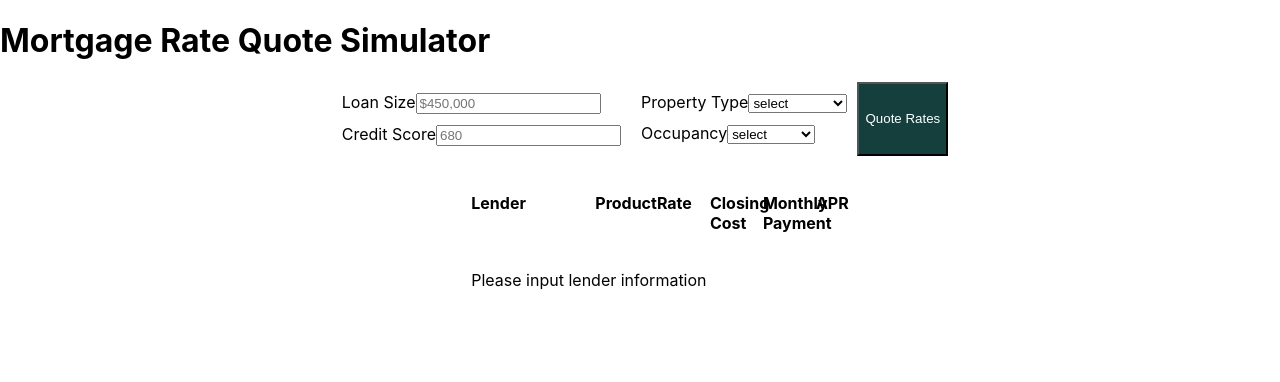
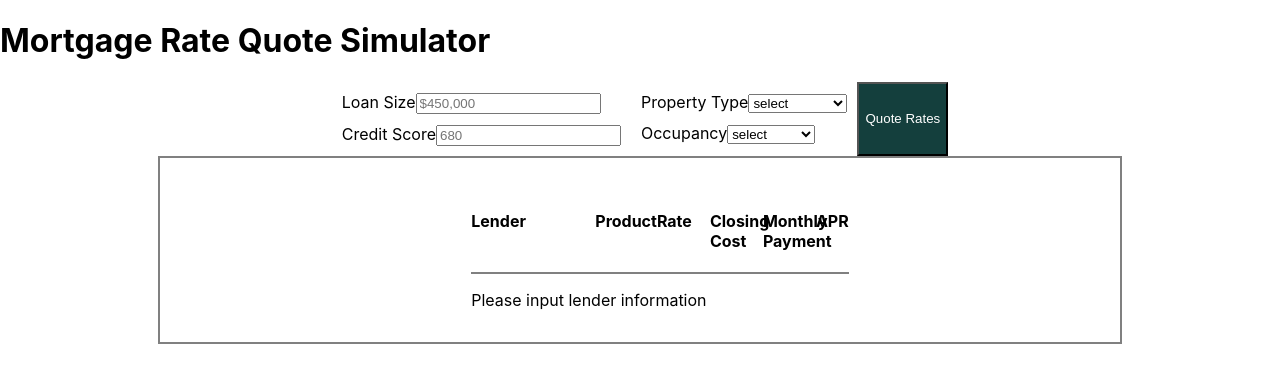
Before and after one commit to Kayla-SA-W/MortgageRateQuotes, a React (Create React App) app: page / in a window 1280 px wide. Shown: the top 382 px of the page. Built offline with nearby package versions, Linux system fonts and the light colour scheme.

Commit message:
format quotes header and div to match api response and div header formatting

```diff
--- a/src/App.css
+++ b/src/App.css
@@ -30,15 +30,26 @@
    justify-content: center;
  }
 
+ .quotesDiv {
+   border: 2px solid gray;
+   display: flex;
+   justify-content: center;
+   align-items: center;
+   width: 75%;
+   flex-wrap: wrap;
+ }
+
  .quotesHeader {
+   border-bottom: 2px solid gray;
    display: flex;
    flex-direction: row;
- }
-
- .quotesDiv {
-   width: 75%;
-   display: flex;
-   justify-content: center;
+   flex-grow: 1;
+   justify-content: space-evenly;
+   list-style-type: disc;
+   margin-block-start: 1em;
+   margin-block-end: 1em;
+   margin-inline-start: 0px;
+   margin-inline-end: 0px;
  }
 
 .showQuotes {
```
